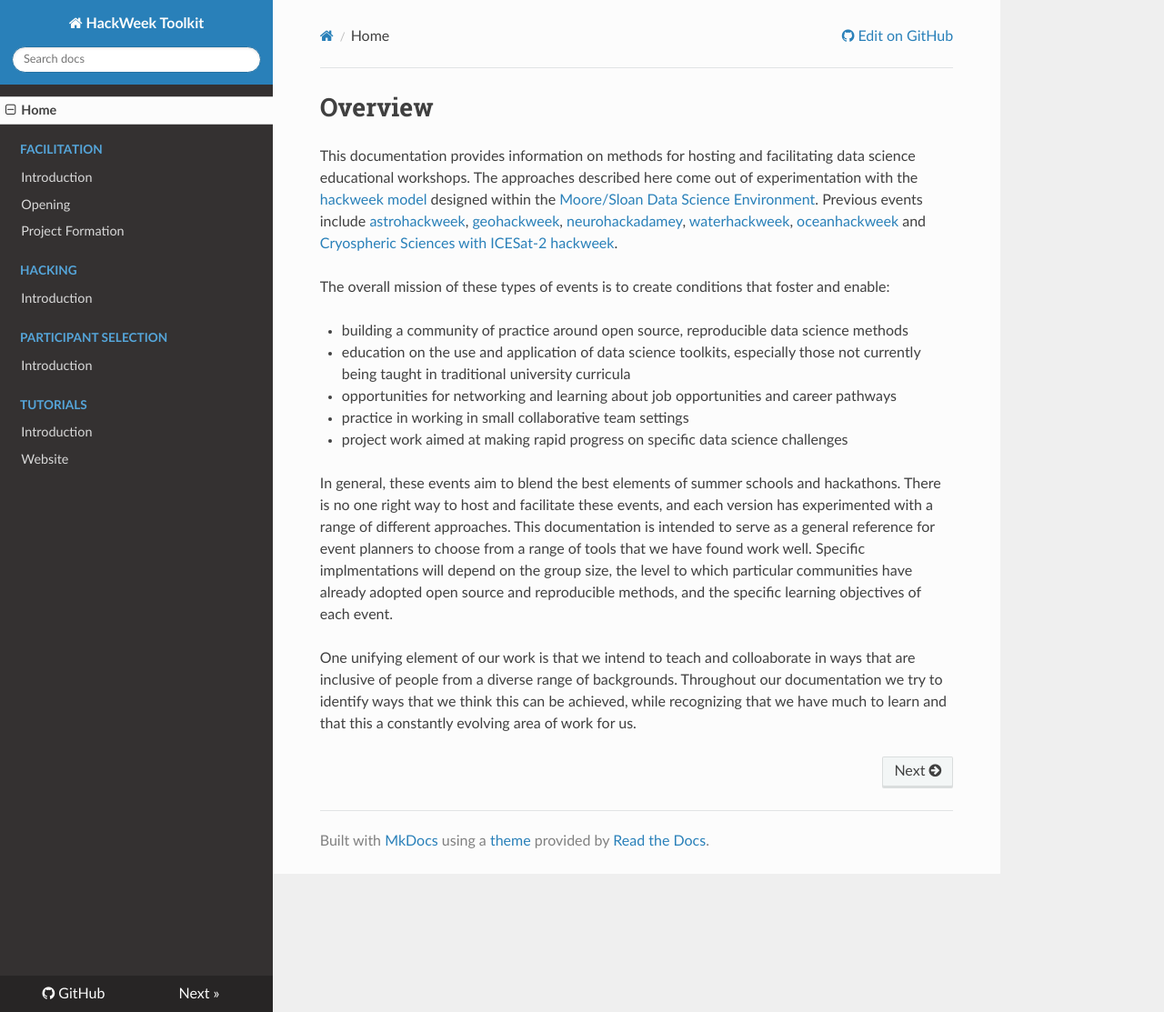
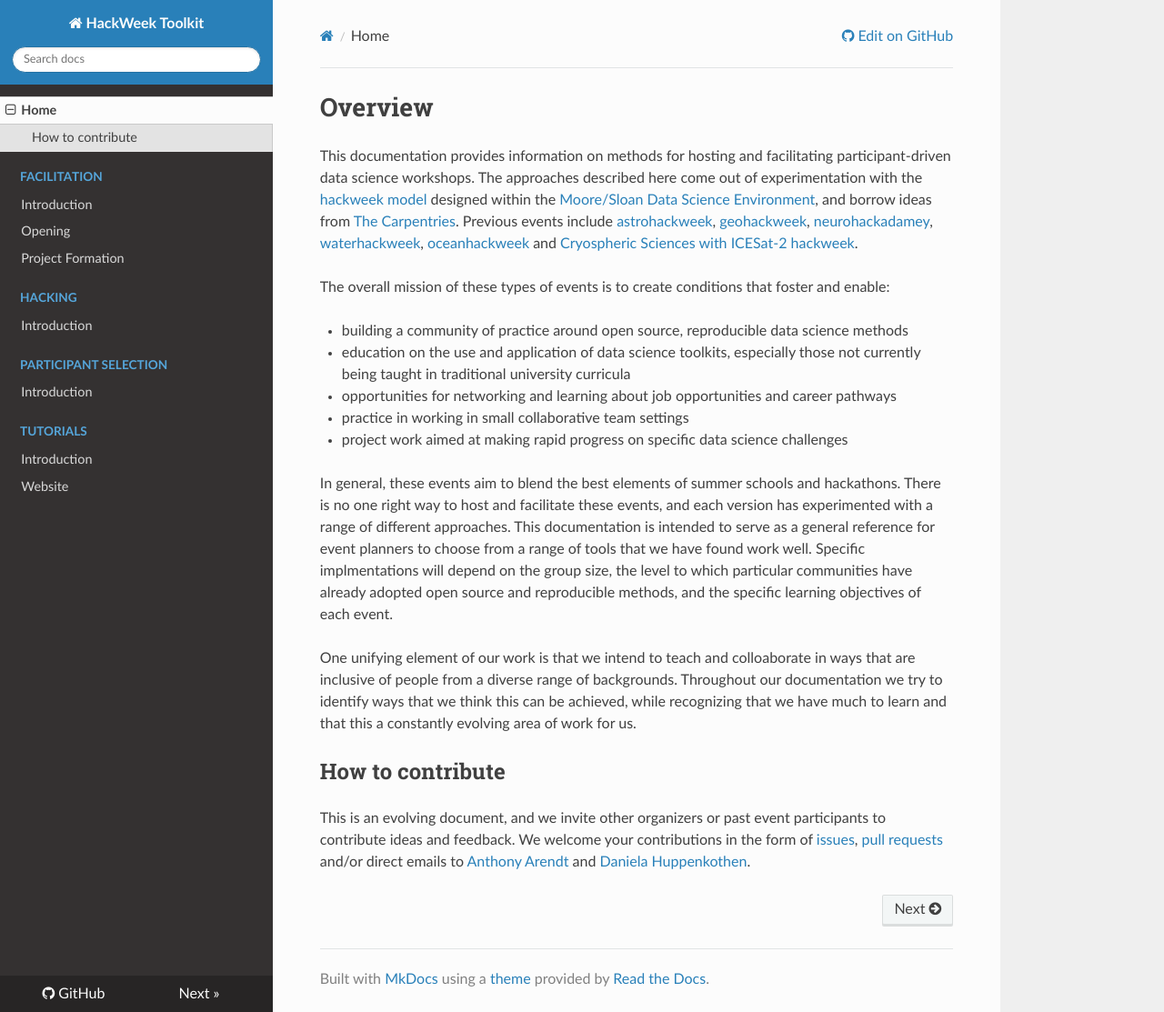
Before and after one commit to uwescience/HackWeek-Toolkit, an MkDocs documentation site: the page built from docs/index.md, in a window 1280 px wide and 1113 px high. Shown: the whole window at 91% size. Built offline with MkDocs 1.6.1, drawn with Linux system fonts in a browser that asks for light colours; nearby versions of some CDN libraries.

Commit message:
add how to contribute, and reference the carpentries

```diff
--- a/docs/index.md
+++ b/docs/index.md
@@ -1,6 +1,6 @@
 # Overview
 
-This documentation provides information on methods for hosting and facilitating data science educational workshops. The approaches described here come out of experimentation with the [hackweek model](https://www.pnas.org/content/115/36/8872.short) designed within the [Moore/Sloan Data Science Environment](http://msdse.org/). Previous events include [astrohackweek](https://astrohackweek.org), [geohackweek](https://geohackweek.github.io), [neurohackadamey](https://neurohackademy.org), [waterhackweek](https://waterhackweek.github.io), [oceanhackweek](https://oceanhackweek.github.io) and [Cryospheric Sciences with ICESat-2 hackweek](https://icesat-2hackweek.github.io).
+This documentation provides information on methods for hosting and facilitating participant-driven data science workshops. The approaches described here come out of experimentation with the [hackweek model](https://www.pnas.org/content/115/36/8872.short) designed within the [Moore/Sloan Data Science Environment](http://msdse.org/), and borrow ideas from [The Carpentries](https://carpentries.org/). Previous events include [astrohackweek](https://astrohackweek.org), [geohackweek](https://geohackweek.github.io), [neurohackadamey](https://neurohackademy.org), [waterhackweek](https://waterhackweek.github.io), [oceanhackweek](https://oceanhackweek.github.io) and [Cryospheric Sciences with ICESat-2 hackweek](https://icesat-2hackweek.github.io).
 
 The overall mission of these types of events is to create conditions that foster and enable:
 
@@ -13,3 +13,7 @@ The overall mission of these types of events is to create conditions that foster
 In general, these events aim to blend the best elements of summer schools and hackathons. There is no one right way to host and facilitate these events, and each version has experimented with a range of different approaches. This documentation is intended to serve as a general reference for event planners to choose from a range of tools that we have found work well. Specific implmentations will depend on the group size, the level to which particular communities have already adopted open source and reproducible methods, and the specific learning objectives of each event.
 
 One unifying element of our work is that we intend to teach and colloaborate in ways that are inclusive of people from a diverse range of backgrounds. Throughout our documentation we try to identify ways that we think this can be achieved, while recognizing that we have much to learn and that this a constantly evolving area of work for us.
+
+## How to contribute
+
+This is an evolving document, and we invite other organizers or past event participants to contribute ideas and feedback. We welcome your contributions in the form of [issues](https://github.com/uwescience/HackWeek-Toolkit/issues), [pull requests](https://github.com/uwescience/HackWeek-Toolkit/pulls) and/or direct emails to [Anthony Arendt](mailto:arendta@uw.edu) and [Daniela Huppenkothen](mailto:dhuppenk@uw.edu).
```
